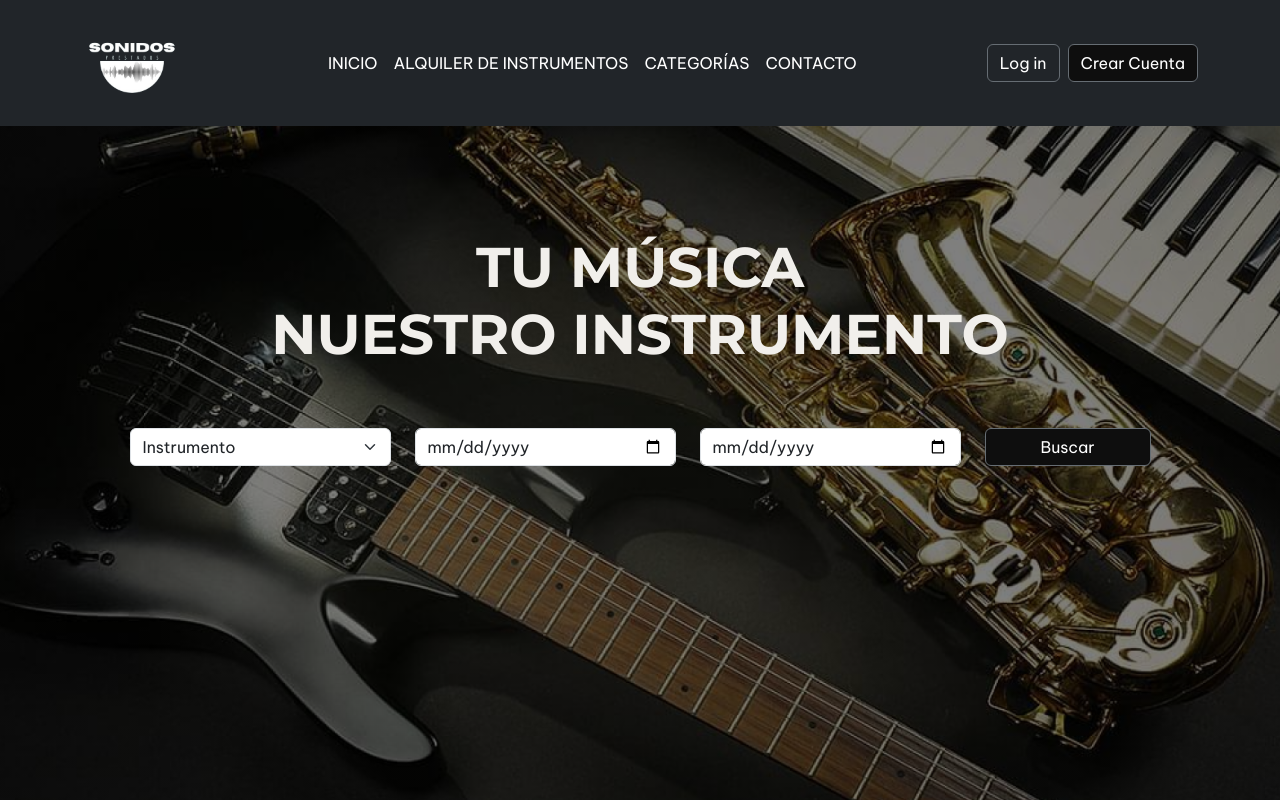
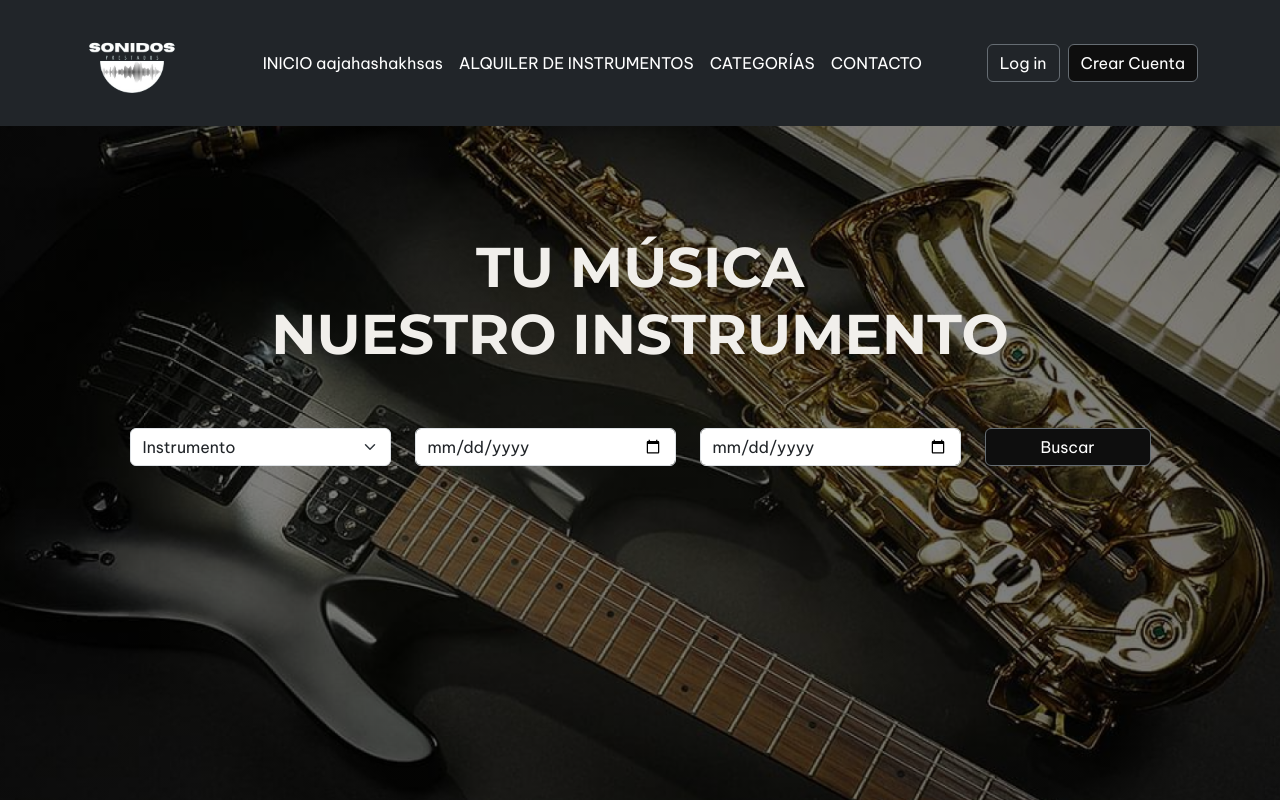
Before and after one commit to MaicolNz/FrontProyectoDH, a React (Vite) app in the folder vite-project/: page / in a window 1280 px wide. Shown: the top 800 px of the page. Built offline with nearby package versions, Linux system fonts and the light colour scheme.

Commit message:
probando

```diff
--- a/vite-project/src/Components/Navbar.jsx
+++ b/vite-project/src/Components/Navbar.jsx
@@ -23,7 +23,7 @@ const Navbar = () => {
         <div className={`collapse navbar-collapse ${isMenuOpen ? "show" : ""}`} id="navbarNav">
           <ul className="navbar-nav me-auto mb-2 mb-lg-0">
             <li className="nav-item">
-              <a className="nav-link" href="/">INICIO</a>
+              <a className="nav-link" href="/">INICIO aajahashakhsas</a>
             </li>
             <li className="nav-item">
               <a className="nav-link" href="/products">ALQUILER DE INSTRUMENTOS</a>
```
